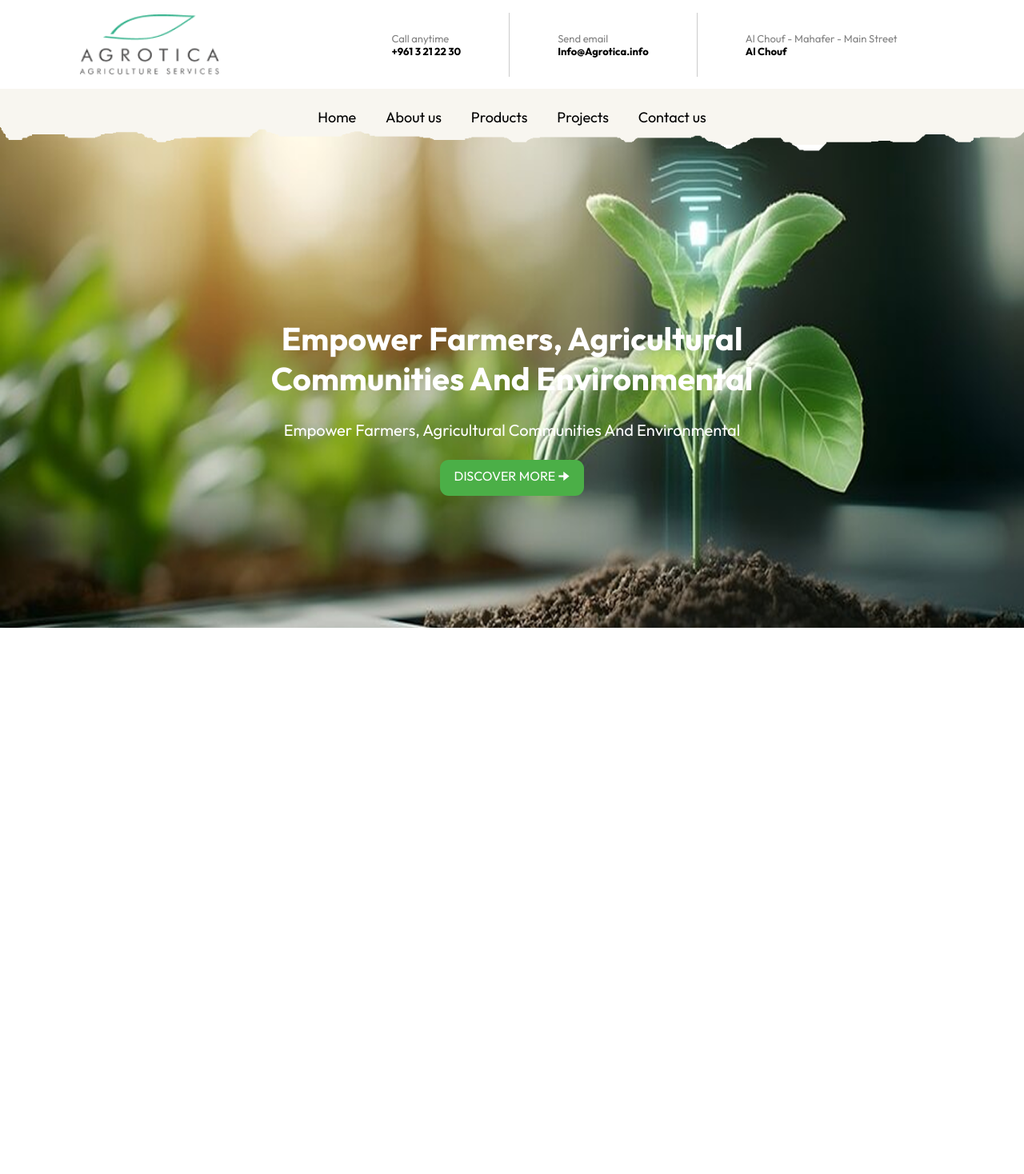
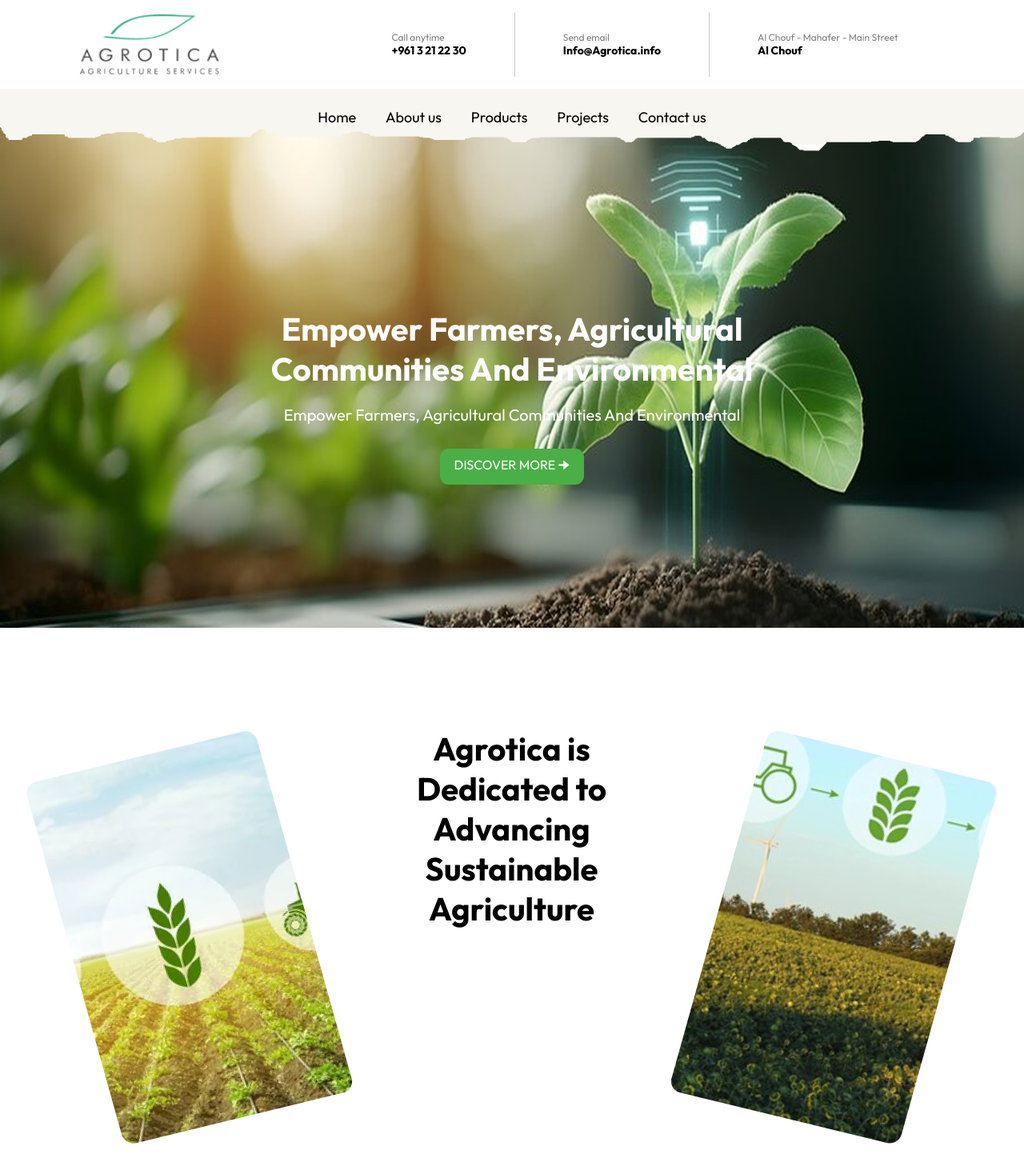
Before and after one commit to Chris-A-75/agrotica-home-page, a JavaScript app: page / in a window 1280 px wide. Shown: the top 1468 px of the page at 80% size. Before the commit the page ends 811 px from the top, so only its background shows below. Built offline with nearby package versions, Linux system fonts and the light colour scheme; the HTML template or start-up script is replaced by a standard one.

Commit message:
fixed font sizes

```diff
--- a/src/App.css
+++ b/src/App.css
@@ -42,3 +42,8 @@ body {
   border-width: 0;
   border-radius: 11px;
 }
+.section-2 {
+  display: flex;
+  padding: 100px 30px;
+  justify-content: space-between;
+}
--- a/src/App.js
+++ b/src/App.js
@@ -1,6 +1,8 @@
 import "./App.css";
 import logo from "./assets/AGROTICA-2024-2.png";
 import image1 from "./assets/Rectangle 1.png";
+import image2 from "./assets/Mask group.png";
+import image3 from "./assets/Mask group2.png";
 
 function App() {
   return (
@@ -17,9 +19,9 @@ function App() {
             justifyContent: "space-between",
           }}
         >
-          <div style={{ fontSize: 13, color: "grey" }}>
+          <div style={{ fontSize: 12, color: "grey" }}>
             Call anytime <br></br>
-            <span style={{ fontWeight: "bold", color: "black" }}>
+            <span style={{ fontWeight: "bold", color: "black", fontSize:14}}>
               +961 3 21 22 30
             </span>
           </div>
@@ -31,9 +33,9 @@ function App() {
               margin: 60,
             }}
           ></div>
-          <div style={{ fontSize: 13, color: "grey" }}>
+          <div style={{ fontSize: 12, color: "grey" }}>
             Send email <br></br>
-            <span style={{ fontWeight: "bold", color: "black" }}>
+            <span style={{ fontWeight: "bold", color: "black", fontSize:14 }}>
               Info@Agrotica.info
             </span>
           </div>
@@ -45,9 +47,9 @@ function App() {
               margin: 60,
             }}
           ></div>
-          <div style={{ fontSize: 13, color: "grey" }}>
+          <div style={{ fontSize: 12, color: "grey" }}>
             Al Chouf - Mahafer - Main Street <br></br>
-            <span style={{ fontWeight: "bold", color: "black" }}>Al Chouf</span>
+            <span style={{ fontWeight: "bold", color: "black", fontSize:14 }}>Al Chouf</span>
           </div>
           {/* add fb and insta pics later */}
         </div>
@@ -85,9 +87,9 @@ function App() {
             textAlign: "center",
             flexDirection: "column",
           }}
-        ><div style={{paddingLeft:"25%", paddingRight:"25%"}}>
-          <h1>Empower Farmers, Agricultural Communities And Environmental</h1>
-          <span style={{ fontWeight: "normal" }}>
+        ><div style={{paddingLeft:"25%", paddingRight:"25%", fontSize:40, fontWeight:600}}>
+          Empower Farmers, Agricultural Communities And Environmental<br></br>
+          <span style={{ fontWeight: "normal", fontSize:20}}>
             Empower Farmers, Agricultural Communities And Environmental
           </span>
         </div>
@@ -95,6 +97,11 @@ function App() {
         <button className="green-button-style">DISCOVER MORE 🠊</button>
         </div>
       </div>
+      <div className="section-2">
+        <div><img src={image2} alt=""></img></div>
+        <div style={{fontWeight:"bold", textAlign:"center", fontSize:40}}>Agrotica is Dedicated to Advancing Sustainable Agriculture</div>
+        <div><img src={image3} alt=""></img></div>
+      </div>
     </div>
   );
 }
```
Also changed, not shown: src/assets/Mask group.png (added), src/assets/Mask group2.png (added).
